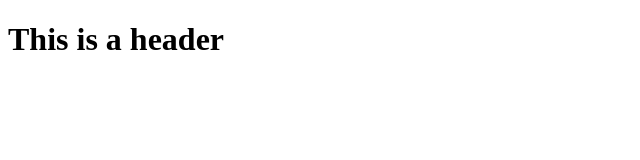
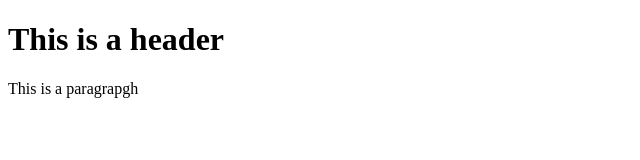
Before and after one commit to GilAlegria/git-test, a plain HTML site: page index.html in a window 1280 px wide. Shown: the whole page, without its empty margins (0-640 px from the left). Drawn offline with Linux system fonts and the light colour scheme.

Commit message:
second commit

```diff
--- a/index.html
+++ b/index.html
@@ -2,5 +2,6 @@
 <html>
     <body>
         <h1>This is a header</h1>
+        <p>This is a paragrapgh</p>
     </body>
 </html>
```
